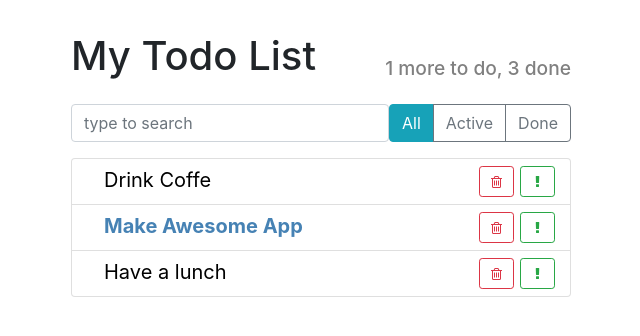
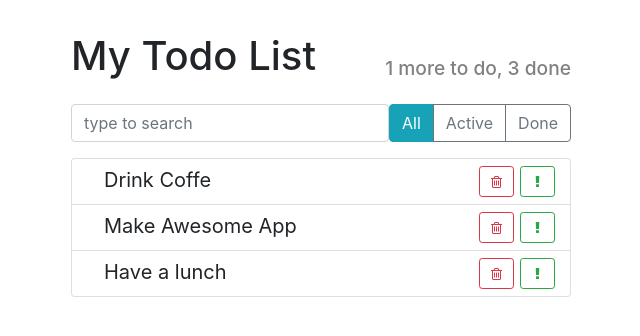
Before and after one commit to Anastasya1701/React-todo-List-APP, a React (Create React App) app in the folder todo-yb/: page / in a window 1280 px wide. Shown: the top 336 px of the page, without its empty margins (319-959 px from the left). Built offline with nearby package versions, Linux system fonts and the light colour scheme.

Commit message:
feat: add func to setState because of it async

```diff
--- a/todo-yb/src/components/TodoListItem/index.js
+++ b/todo-yb/src/components/TodoListItem/index.js
@@ -5,34 +5,43 @@ export default class TodoListItem extends React.Component {
 
     state = {
         done: false,
+        important: false,
     }
 
     onLabelClick = () => {
-        this.setState({
-            done: !this.state.done,
+        this.setState(({ done }) => {
+            // put inside setState function because setState is async, and we are waiting for final state to toggle it
+            return {
+                done: !state.done,
+            }
         })
     }
 
+    onMarkInportanrt = () => {
+        if (!this.state.done) {
+            // put inside setState function because setState is async, and we are waiting for final state to toggle it
+            this.setState(({ important }) => {
+                return {
+                    important: !state.important,
+                }
+            })
+        }
+    }
+
     render() {
-        const { label, important = false } = this.props;
-        const { done } = this.state;
-
-        const style = {
-            color: important ? 'steelblue' : 'black',
-            fontWeight: important ? 'bold' : 'normal',
-        }
+        const { label } = this.props;
+        const { done, important } = this.state;
 
         return (
             <span className={done ? "todo-list-item done" : "todo-list-item"} >
-
                 <span
-                    className="todo-list-item-label"
-                    style={style}
+                    className={!done && important ? "todo-list-item-label important" : "todo-list-item-label"}
                     onClick={this.onLabelClick}>
                     {label}
                 </span>
                 <button type="button"
-                    className="btn btn-outline-success btn-sm float-right">
+                    className="btn btn-outline-success btn-sm float-right"
+                    onClick={this.onMarkInportanrt}>
                     <i className="fa fa-exclamation" />
                 </button>
                 <button type="button"
--- a/todo-yb/src/components/TodoListItem/todoListItem.css
+++ b/todo-yb/src/components/TodoListItem/todoListItem.css
@@ -18,7 +18,7 @@
   text-decoration: line-through;
 }
 
-.todo-list-item.important .todo-list-item-label {
+.todo-list-item .todo-list-item-label.important {
   font-weight: bold;
   color: steelblue;
 }
```
